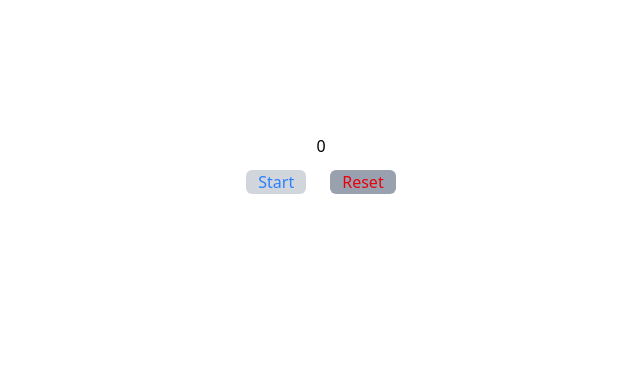
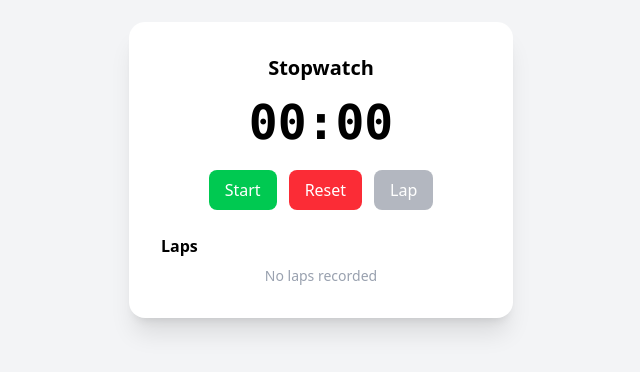
Before and after one commit to SrijanTrivedi00/Solutions-GreatFrontend, a Next.js app: page /stopwatch in a window 1280 px wide. Shown: the part 230-602 px from the top of the page, without its empty margins (319-959 px from the left). Built offline with nearby package versions, Linux system fonts and the light colour scheme.

Commit message:
Improved ui ux for stopwatcg

```diff
--- a/app/stopwatch/page.tsx
+++ b/app/stopwatch/page.tsx
@@ -1,47 +1,160 @@
-// MY STOPWATCH LOGIC
+// Improved ui/ux
 
 "use client";
 import { useEffect, useState } from "react";
 
+const formatTime = (time: any) => {
+  const m = Math.floor(time / 60);
+  const s = time % 60;
+  return `${m.toString().padStart(2, "0")}:${s.toString().padStart(2, "0")}`;
+};
+
 const Stopwatch = () => {
   const [timer, setTimer] = useState(0);
   const [toggled, setToggled] = useState(false);
+  const [laps, setLaps] = useState<any>([]);
 
   useEffect(() => {
-    if (toggled) {
+    if (!toggled) return;
+
     const interval = setInterval(() => {
       setTimer((prev) => prev + 1);
     }, 1000);
 
     return () => clearInterval(interval);
-    } else {
-      setTimer(0);
-    }
   }, [toggled]);
 
+  const handleReset = () => {
+    setToggled(false);
+    setTimer(0);
+    setLaps([]);
+  };
+
   return (
-    <div className="flex justify-center items-center h-screen">
-      <div>
-        <div className="flex justify-center">
-          <div className="">
-            {timer > 60 ? `${Math.floor(timer / 60)}:${timer % 60}` : timer}
-          </div>
+    <div className="flex justify-center items-center h-screen bg-gray-100">
+      <div className="bg-white shadow-xl rounded-2xl p-8 w-96">
+        <h2 className="text-xl font-semibold text-center mb-4">Stopwatch</h2>
+
+        {/* Timer */}
+        <div className="text-5xl font-mono font-bold text-center mb-6">
+          {formatTime(timer)}
         </div>
 
+        {/* Controls */}
+        <div className="flex justify-center gap-3 mb-6">
           <button
             onClick={() => setToggled(!toggled)}
-          className="text-blue-500 px-3 m-3 bg-gray-300 rounded-md cursor-pointer"
+            className={`px-4 py-2 rounded-lg text-white font-medium transition ${
+              toggled
+                ? "bg-yellow-500 hover:bg-yellow-600"
+                : "bg-green-500 hover:bg-green-600"
+            }`}
           >
-          Start
+            {toggled ? "Pause" : "Start"}
           </button>
+
           <button
-          onClick={() => setToggled(!toggled)}
-          className="text-red-600 px-3 m-3 bg-gray-400 rounded-md cursor-pointer"
+            onClick={handleReset}
+            className="px-4 py-2 rounded-lg bg-red-500 hover:bg-red-600 text-white font-medium transition"
           >
             Reset
           </button>
+
+          <button
+            onClick={() => setLaps([...laps, timer])}
+            disabled={!toggled}
+            className="px-4 py-2 rounded-lg bg-gray-500 hover:bg-gray-600 text-white font-medium transition disabled:opacity-50"
+          >
+            Lap
+          </button>
+        </div>
+
+        {/* Laps */}
+        <div>
+          <h4 className="font-semibold mb-2">Laps</h4>
+
+          {laps.length === 0 ? (
+            <p className="text-sm text-gray-400 text-center">
+              No laps recorded
+            </p>
+          ) : (
+            <div className="max-h-40 overflow-y-auto border rounded-lg">
+              {laps.map((lap: any, index: any) => (
+                <div
+                  key={index}
+                  className="flex justify-between px-3 py-2 border-b text-sm"
+                >
+                  <span>Lap {index + 1}</span>
+                  <span className="font-mono">{formatTime(lap)}</span>
+                </div>
+              ))}
+            </div>
+          )}
+        </div>
       </div>
     </div>
   );
 };
+
 export default Stopwatch;
+
+// MY STOPWATCH LOGIC
+
+// "use client";
+// import { useEffect, useState } from "react";
+
+// const Stopwatch = () => {
+//   const [timer, setTimer] = useState(0);
+//   const [toggled, setToggled] = useState(false);
+//   const [laps,setLaps]=useState<number[]>([])
+
+//   useEffect(() => {
+//     if (toggled) {
+//       const interval = setInterval(() => {
+//         setTimer((prev) => prev + 1);
+//       }, 1000);
+
+//       return () => clearInterval(interval);
+//     } else {
+//       setTimer(0);
+//     }
+//   }, [toggled]);
+
+//   return (
+//     <div className="flex justify-center items-center h-screen">
+//       <div>
+//         <div className="flex justify-center">
+//           <div className="">
+//             {timer > 60 ? `${Math.floor(timer / 60)}:${timer % 60}` : timer}
+//           </div>
+//         </div>
+
+//         <button
+//           onClick={() => setToggled(!toggled)}
+//           className="text-blue-500 px-3 m-3 bg-gray-300 rounded-md cursor-pointer"
+//         >
+//           Start
+//         </button>
+//         <button
+//           onClick={() => setToggled(!toggled)}
+//           className="text-red-600 px-3 m-3 bg-gray-400 rounded-md cursor-pointer"
+//         >
+//           Reset
+//         </button>
+//         <button  onClick={() => setLaps([...laps, timer])} className="bg-gray-400 text-amber-300 rounded-md cursor-pointer px-3 m-3" >Save Lap</button>
+//       </div>
+//       <div>
+//         <h4 className="text-red-400 ">Laps</h4>
+//         <div className="flex-row">
+//            {
+//             laps.map((lap,index)=>
+//                 <span key={index}>{lap}</span>
+//             )
+//            }
+
+//         </div>
+//       </div>
+//     </div>
+//   );
+// };
+// export default Stopwatch;
```
Lines whose indentation alone changed are shown as unchanged.
